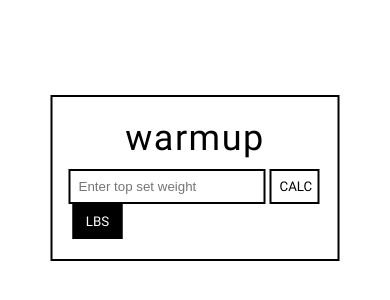
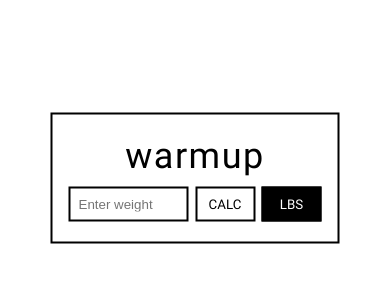
Before and after one commit to mbchoa/warmup, a React (Create React App) app: page / in a window 390 px wide. Shown: the part 244-544 px from the top of the page. Built offline with nearby package versions, Linux system fonts and the light colour scheme.

Commit message:
Fix mobile responsive styling

```diff
--- a/src/WarmupInput.js
+++ b/src/WarmupInput.js
@@ -38,7 +38,7 @@ const WarmupInput = () => {
           <input
             className="warmup-input__input"
             onChange={(e) => setTargetWeight(e.target.value)}
-            placeholder="Enter top set weight"
+            placeholder="Enter weight"
             type="number"
             value={targetWeight || ''}
           />
--- a/src/styles/_warmup-input.scss
+++ b/src/styles/_warmup-input.scss
@@ -13,6 +13,8 @@
 
   &__form-row {
     margin-top: 4px;
+    display: flex;
+    justify-content: space-between;
   }
 
   &__label {
@@ -27,6 +29,8 @@
     height: 15px;
     outline: none;
     padding: 8px;
+    max-width: 100px;
+    width: 100%;
   }
 
   &__button,
@@ -55,8 +59,7 @@
 
   &__button,
   &__secondary-button {
-    margin-left: 4px;
-    width: 50px;
+    width: 60px;
   }
 
   &__save-button {
```
